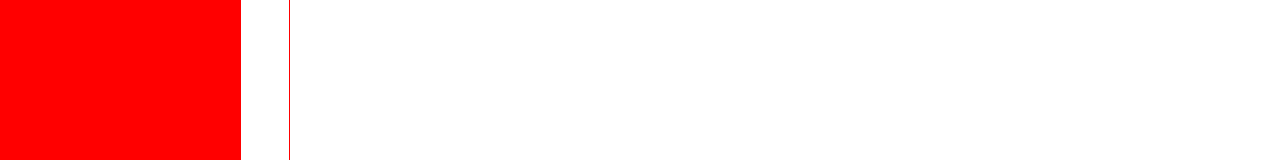
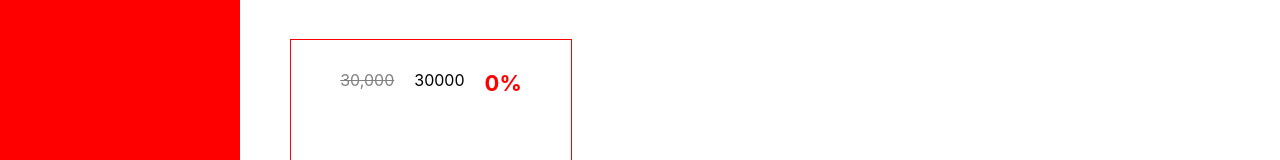
Before and after one commit to bilvin-luinel/hello-world, a React (Create React App) app: page /product in a window 1280 px wide. Shown: the part 631-791 px from the top of the page. Built offline with nearby package versions, Linux system fonts and the light colour scheme.

Commit message:
20241204-PM0526

```diff
--- a/src/page/Product/Product.jsx
+++ b/src/page/Product/Product.jsx
@@ -30,6 +30,16 @@ const Product = () => {
         },
     ]
 
+    const testArray = [
+        {
+            url: '',
+            title: '',
+            price1: 30000,
+            price2: 30000,
+        }
+    ]
+
+
     const target = 12323423456
     return (
         <div className={ss.wrap}>
@@ -46,6 +56,29 @@ const Product = () => {
                         </p>
                     </div>
                 ))}
+
+                {/* <div className={ss.card}>
+                    <img src={array[0].url} alt='' />
+                    <h3>{array[0].title}</h3>
+                    <p>
+                        <span className={ss.description1}>{array[0].price1.toLocaleString()}원</span>
+                        <span className={ss.description2}>{array[0].price2.toLocaleString()}원</span>
+                        <span className={ss.description3}>{Math.round(100 - (array[0].price2 / array[0].price1 * 100))}%</span>
+                    </p>
+                </div> */}
+
+                <div className={ss.card}>
+                    <img src={testArray[0].url} alt='' style={{ width: '100%' }} />
+                    <h3>{testArray[0].title}</h3>
+                    <div style={{ display: 'flex', justifyContent: 'center' }}>
+                        <p style={{ textDecoration: 'line-through', color: 'gray' }}>{testArray[0].price1.toLocaleString()}</p>
+                        <p style={{ margin: '0 20px' }}>{testArray[0].price2}</p>
+                        <p style={{ color: 'red', fontWeight: 'bold', fontSize: '22px' }}>{Math.round(100 - (testArray[0].price2 / testArray[0].price1 * 100))}%</p>
+                    </div>
+                </div>
+
+
+
             </div>
         </div>
     )
--- a/src/page/Product/Product.module.css
+++ b/src/page/Product/Product.module.css
@@ -1,7 +1,7 @@
 .wrap {
     width: 1440px;
     /* height: 200px; */
-    border: 1px solid red;
+    /* border: 1px solid red; */
     box-sizing: border-box;
     margin: 30px auto 0;
     display: flex;
@@ -22,7 +22,7 @@
     width: 1150px;
     /* height: 1700px; */
     box-sizing: border-box;
-    border: 1px solid red;
+    /* border: 1px solid red; */
     /* display: grid;
     grid-template-columns: repeat(4, 1fr);
     justify-content: center;
```
Also changed, not shown: 1 other file (tests, documents, lock files or other folders).
